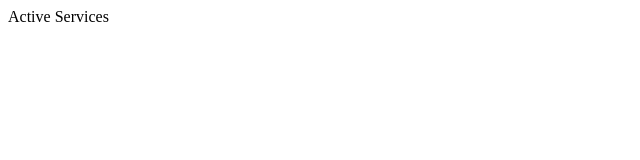
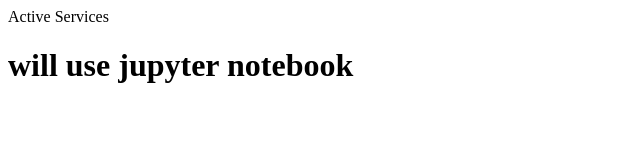
Before and after one commit to divyaannsh/static-portfolio-org, a plain HTML site: page ces.html in a window 1280 px wide. Shown: the whole page, without its empty margins (0-640 px from the left). Drawn offline with Linux system fonts and the light colour scheme.

Commit message:
Update ces.html

```diff
--- a/ces.html
+++ b/ces.html
@@ -7,5 +7,6 @@
 </head>
 <body>
     Active Services
+    <h1>will use jupyter notebook</h1>
 </body>
 </html>
```
